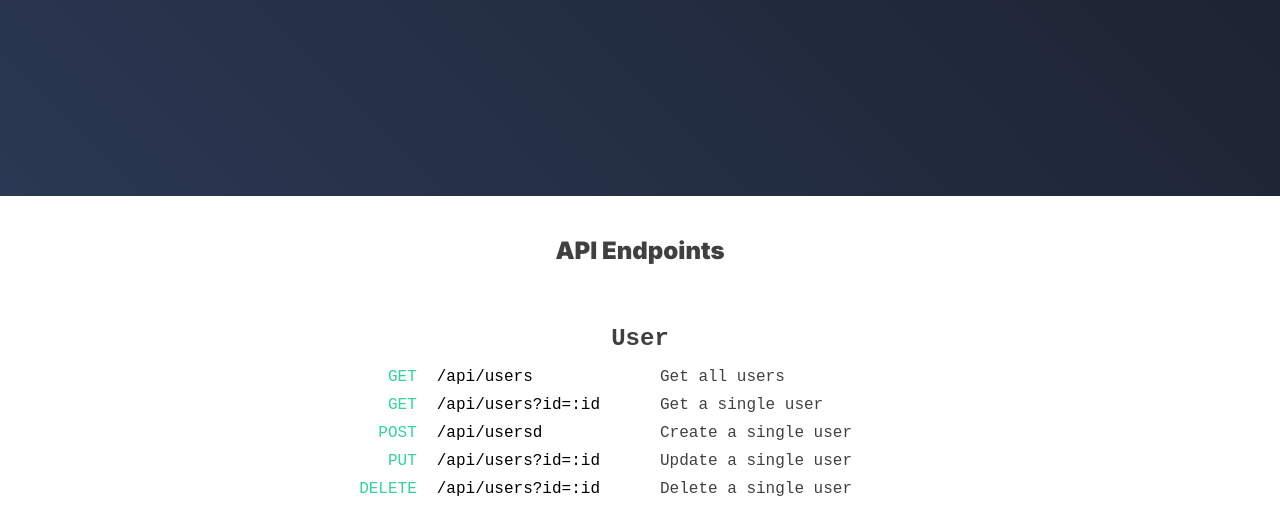
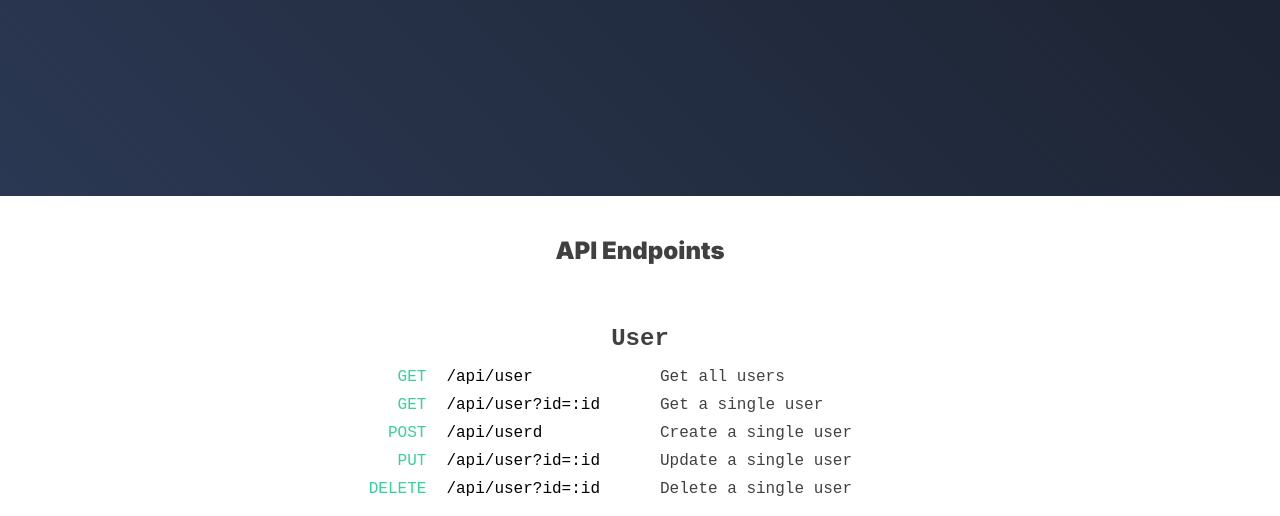
Before and after one commit to adfontana/prisma-orm-test, a website: page public/index.html in a window 1280 px wide. Shown: the part 284-800 px from the top of the page. Drawn offline with Linux system fonts and the light colour scheme.

Commit message:
Fixed the user url

```diff
--- a/public/index.html
+++ b/public/index.html
@@ -179,27 +179,27 @@
           endpoints: [
             {
               method: 'GET',
-              url: '/api/users',
+              url: '/api/user',
               description: 'Get all users',
             },
             {
               method: 'GET',
-              url: '/api/users?id=:id',
+              url: '/api/user?id=:id',
               description: 'Get a single user',
             },
             {
               method: 'POST',
-              url: '/api/usersd',
+              url: '/api/userd',
               description: 'Create a single user',
             },
             {
               method: 'PUT',
-              url: '/api/users?id=:id',
+              url: '/api/user?id=:id',
               description: 'Update a single user',
             },
             {
               method: 'DELETE',
-              url: '/api/users?id=:id',
+              url: '/api/user?id=:id',
               description: 'Delete a single user',
             },
           ],
```
